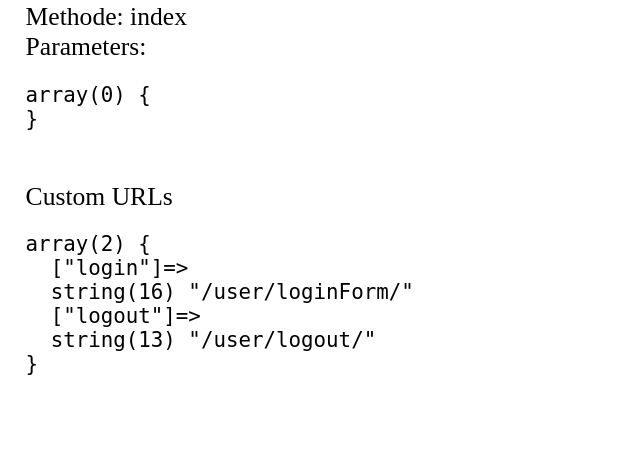
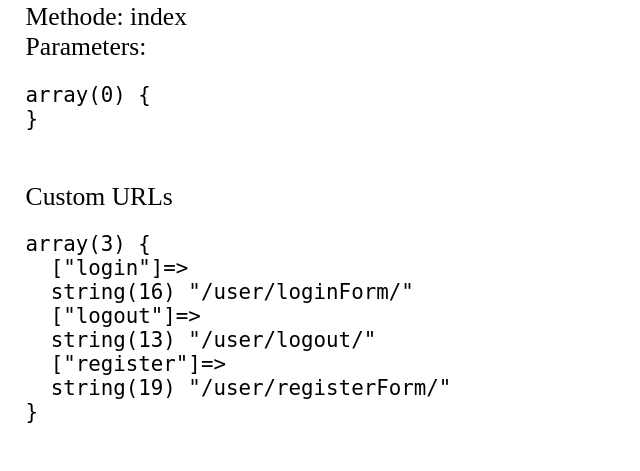
Before and after one commit to mainshooter/Webmin, a PHP site: page / in a window 1280 px wide. Shown: the part 900-1371 px from the top of the page, without its empty margins (0-640 px from the left). Before the commit the page ends 1275 px from the top, so only its background shows below. Run offline with PHP 8.4, Linux system fonts and the light colour scheme.

Commit message:
Added new customer url

```diff
--- a/index.php
+++ b/index.php
@@ -9,7 +9,8 @@
   $Router->standardController = 'user';
   $Router->customURLs = array(
     "login" => "/user/loginForm/",
-    "logout" => "/user/logout/"
+    "logout" => "/user/logout/",
+    "register" => "/user/registerForm/"
   );
   $Router->customUrl();
   $Router->parseUrl();
```
